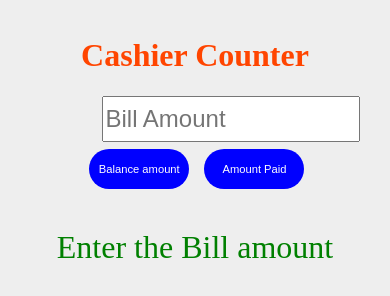
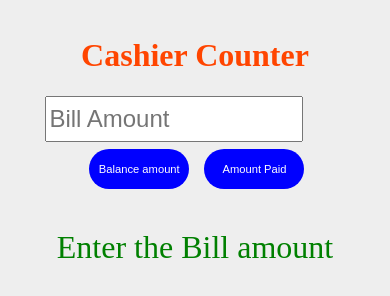
Before and after one commit to Rahiman1999/cashier, a plain HTML site: page index.html in a window 390 px wide. Drawn offline with Linux system fonts and the light colour scheme.

Commit message:
completed

```diff
--- a/style.css
+++ b/style.css
@@ -52,6 +52,11 @@ span {
     margin-left: 25%;
   }
 }
+@media only screen and (max-width: 400px) {
+  input {
+    margin-left: 10%;
+  }
+}
 @media only screen and (max-width: 300px) {
   input {
     margin-left: 6%;
```
